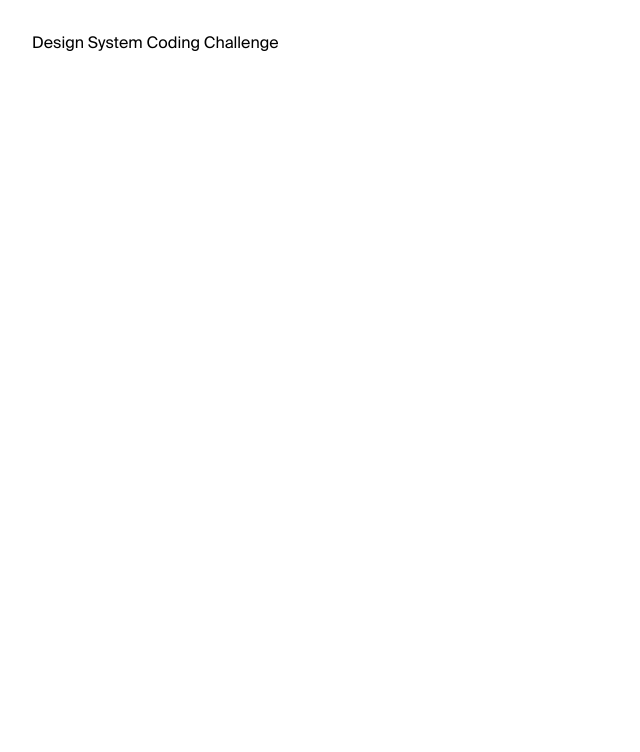
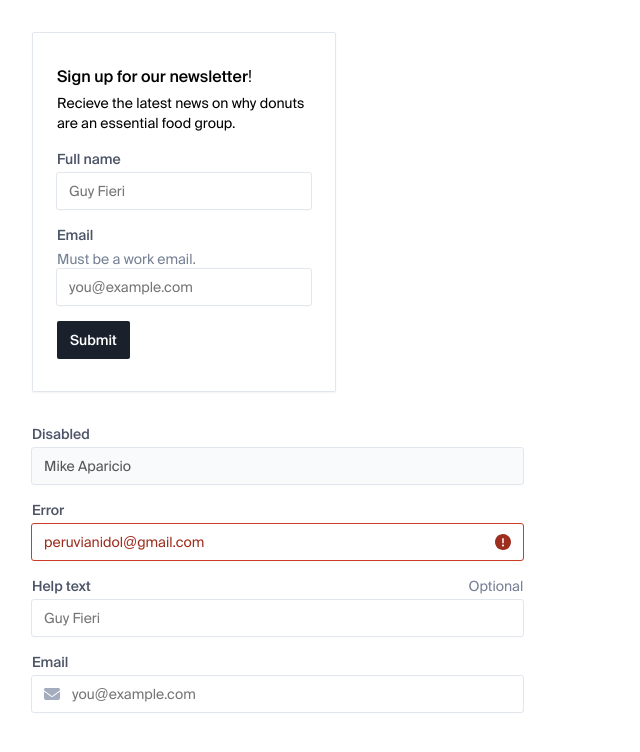
Before and after one commit to peruvianidol/dscc, an Eleventy site: page _src/index.html in a window 1280 px wide. Shown: the whole page, without its empty margins (0-640 px from the left). Built offline with nearby package versions, Linux system fonts and the light colour scheme; Eleventy itself is replaced by a stand-in of ours; files that its build step writes are made by us from their sources.

Commit message:
Finish challenge

```diff
--- a/_src/_data/site.json
+++ b/_src/_data/site.json
@@ -1,5 +1,5 @@
 {
-  "name": "",
+  "name": "Design System Coding Challenge",
   "url": "",
   "authorName": "",
   "description": "",
--- a/_src/_includes/base.njk
+++ b/_src/_includes/base.njk
@@ -3,8 +3,6 @@
 <head>
   <meta charset="UTF-8">
   <meta name="viewport" content="width=device-width, initial-scale=1.0">
-  <meta name="author" content="{{ site.authorName }}">
-  <meta name="description" content="{{ site.description }}">
   <link rel="icon" href="{{ site.favicon }}" type="image/svg+xml" />
   <title>{% if title %}{{ title }} | {% endif %}{{ site.name }}</title>
   <link rel="stylesheet" href="/assets/css/style.css">
--- a/_src/assets/scss/abstracts/_tokens.scss
+++ b/_src/assets/scss/abstracts/_tokens.scss
@@ -1,5 +1,68 @@
-/* GLOBAL TOKENS */
+/* Global Tokens */
 
-/* CONTEXTUAL TOKENS */
+$color-white: hsl(0 100% 100%);
 
-/* COMPONENT TOKENS */
+$color-gray-10: hsl(210 40% 98%);
+$color-gray-30: hsl(215 27% 91%);
+$color-gray-50: hsl(216 17% 69%);
+$color-gray-60: hsl(219 13% 52%);
+$color-gray-65: hsl(219 14% 48%);
+$color-gray-70: hsl(219 15% 35%);
+
+$color-blue-80: hsl(221 23% 14%);
+$color-teal-30: hsl(184 37% 45%);
+
+$color-red-60: hsl(7 67% 37%);
+$color-red-70: hsl(7 67% 48%);
+$color-red-80: hsl(8 67% 53%);
+
+$font-family-sans: 'Suisse', sans-serif;
+
+$font-size-100: .875rem;
+$font-size-200: 1rem;
+
+$font-weight-regular: 400;
+$font-weight-medium: 500;
+
+$line-height-100: 1.429;
+$line-height-200: 1.5;
+
+$spacing-4: .25rem;
+$spacing-8: .5rem;
+$spacing-12: .75rem;
+$spacing-16: 1rem;
+$spacing-24: 1.5rem;
+$spacing-32: 2rem;
+
+$border-radius-small: 2px;
+$border-width-thin: 1px;
+
+$shadow-1: 0 1px 2px hsl(0 0% 0% / .05);
+
+$icon-size-small: 1rem;
+
+/* Contextual Tokens */
+
+$color-text-body: $color-blue-80;
+$color-text-subdued: $color-gray-60;
+$color-text-error: $color-red-60;
+$color-text-inverse: $color-white;
+$color-text-label: $color-gray-70;
+$color-background-body: $color-white;
+$color-background-disabled: $color-gray-10;
+$color-border-default: $color-gray-30;
+$color-border-focus: $color-teal-30;
+$color-border-error: $color-red-70;
+
+$color-background-brand: $color-blue-80;
+
+/* Component Tokens */
+
+$text-small-font-size: $font-size-100;
+$text-small-line-height: $line-height-100;
+
+$text-medium-font-size: $font-size-200;
+$text-medium-line-height: $line-height-200;
+
+$heading-3-font-size: $font-size-200;
+$heading-3-line-height: $line-height-200;
--- a/_src/assets/scss/base/_global.scss
+++ b/_src/assets/scss/base/_global.scss
@@ -1,6 +1,8 @@
 .ds-styles {
   :where(body) {
     font-family: 'Suisse', sans-serif;
+    font-size: $text-small-font-size;
+    line-height: $text-small-line-height;
     max-width: 60ch;
     padding: 2rem;
   }
--- /dev/null
+++ b/_src/assets/scss/components/_buttons.scss
@@ -0,0 +1,12 @@
+.be-button-primary {
+  display: inline-block;
+  color: $color-text-inverse;
+  background-color: $color-background-brand;
+  border: $border-width-thin solid transparent;
+  border-radius: $border-radius-small;
+  font-size: $text-small-font-size;
+  line-height: $text-small-line-height;
+  font-weight: $font-weight-medium;
+  padding: $spacing-8 $spacing-12;
+  cursor: pointer;
+}
--- /dev/null
+++ b/_src/assets/scss/components/_cards.scss
@@ -0,0 +1,8 @@
+.be-card {
+  --max-width: 304px;
+  background-color: $color-background-body;
+  border-radius: $border-radius-small;
+  border: $border-width-thin solid $color-border-default;
+  max-width: var(--max-width);
+  box-shadow: $shadow-1;
+}
--- /dev/null
+++ b/_src/assets/scss/components/_forms.scss
@@ -0,0 +1,42 @@
+.be-label {
+  display: block;
+  font-size: $text-small-font-size;
+  line-height: $text-small-line-height;
+  font-weight: $font-weight-medium;
+  color: $color-text-label;
+}
+
+[class*="be-input"] {
+  display: block;
+  font-size: $text-small-font-size;
+  line-height: $text-small-line-height;
+  box-shadow: $shadow-1;
+  border: 0;
+  outline: $border-width-thin solid $color-border-default;
+  border-radius: $border-radius-small;
+  padding: $spacing-8 $spacing-12;
+  width: 100%;
+  &:focus {
+    outline-color: $color-border-focus;
+  }
+  &:invalid, &.be-error {
+    outline-color: $color-border-error;
+    color: $color-text-error;
+    background-image: $icon-error;
+    background-repeat: no-repeat;
+    background-size: $icon-size-small;
+    background-position: right $spacing-12 top 50%;
+    padding-inline-end: calc(#{$spacing-12 * 2} + #{$spacing-16});
+  }
+  &:disabled {
+    background-color: $color-background-disabled;
+  }
+}
+
+.be-input-email {
+  background-image: $icon-email;
+  background-repeat: no-repeat;
+  background-size: $icon-size-small;
+  background-position: left $spacing-12 top 50%;
+  padding-inline-start: calc(#{$spacing-12 * 2} + #{$spacing-16});
+}
--- /dev/null
+++ b/_src/assets/scss/components/_type.scss
@@ -0,0 +1,17 @@
+[class*="be-heading"] {
+  font-weight: $font-weight-medium;
+}
+
+.be-heading-3 {
+  font-size: $heading-3-font-size;
+  line-height: $heading-3-line-height;
+}
+
+.be-text-subdued {
+  color: $color-text-subdued;
+}
+
+.be-text-small {
+  font-size: $text-small-font-size;
+  line-height: $text-small-line-height;
+}
--- a/_src/assets/scss/style.scss
+++ b/_src/assets/scss/style.scss
@@ -1,5 +1,16 @@
-@use 'abstracts/icons' as *;
-@use 'abstracts/tokens' as *;
-@use 'base/fonts';
-@use 'base/reset';
-@use 'base/global';
+@import 'abstracts/icons';
+@import 'abstracts/tokens';
+@import 'base/fonts';
+@import 'base/reset';
+@import 'base/global';
+@import 'components/cards';
+@import 'components/type';
+@import 'components/forms';
+@import 'components/buttons';
+@import 'utilities/spacing';
+@import 'utilities/flexbox';
+
+body {
+  max-width: 60ch;
+  padding: 2rem;
+}
--- /dev/null
+++ b/_src/assets/scss/utilities/_flexbox.scss
@@ -0,0 +1,8 @@
+.be-space-between {
+  display: flex;
+  align-items: center;
+  justify-content: space-between;
+  > :not(:last-child) {
+    margin-right: $spacing-16;
+  }
+}
--- /dev/null
+++ b/_src/assets/scss/utilities/_spacing.scss
@@ -0,0 +1,16 @@
+.be-inset-stretch-32 {
+  padding: $spacing-32 $spacing-24;
+}
+
+.be-block-4 {
+  margin-block-end: $spacing-4;
+}
+.be-block-16 {
+  margin-block-end: $spacing-16;
+}
+.be-block-24 {
+  margin-block-end: $spacing-16;
+}
+.be-block-32 {
+  margin-block-end: $spacing-32;
+}
--- a/_src/index.html
+++ b/_src/index.html
@@ -2,4 +2,32 @@
 layout: base
 ---
 
-<h1>Design System Coding Challenge</h1>
+<form class="be-card be-inset-stretch-32 be-block-32">
+  <p class="be-heading-3 be-block-4">Sign up for our newsletter!</p>
+  <p class="be-text-small be-block-24">Recieve the latest news on why donuts are an essential food group.</p>
+
+  <label for="full-name" class="be-label be-block-4">Full name</label>
+  <input type="text" class="be-input-text be-block-16" id="full-name" name="full-name" placeholder="Guy Fieri">
+
+  <label for="email" class="be-label be-block-4">Email</label>
+  <p class="be-text-subdued be-text-small be-block-8">Must be a work email.</p>
+  <input type="email" class="be-input-text be-block-24" id="email" name="email" placeholder="you@example.com">
+
+  <button type="submit" class="be-button-primary">Submit</button>
+
+</form>
+
+<label for="disabled" class="be-label be-block-4">Disabled</label>
+<input type="text" class="be-input-text be-block-16" id="disabled" name="full-name" placeholder="Guy Fieri" value="Mike Aparicio" disabled>
+
+<label for="error" class="be-label be-block-4">Error</label>
+<input type="email" class="be-input-text be-block-24 be-error" id="error" name="email" placeholder="you@example.com" value="peruvianidol@gmail.com">
+
+<div class="be-space-between be-block-4">
+  <label for="help" class="be-label">Help text</label>
+  <p class="be-text-subdued be-text-small">Optional</p>
+</div>
+<input type="text" class="be-input-text be-block-16" id="help" name="full-name" placeholder="Guy Fieri">
+
+<label for="email-icon" class="be-label be-block-4">Email</label>
+<input type="email" class="be-input-email be-block-24" id="email-icon" name="email" placeholder="you@example.com">
```
